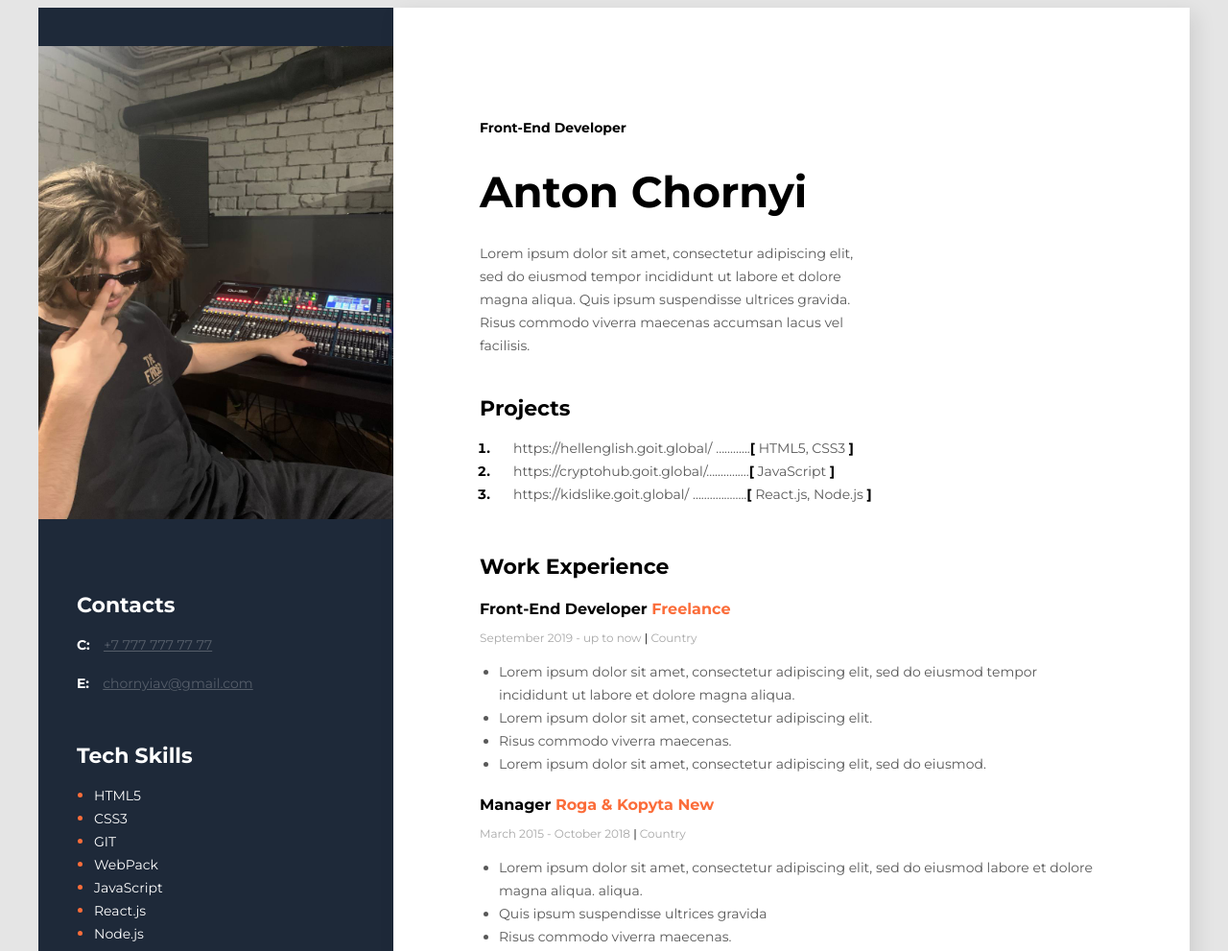
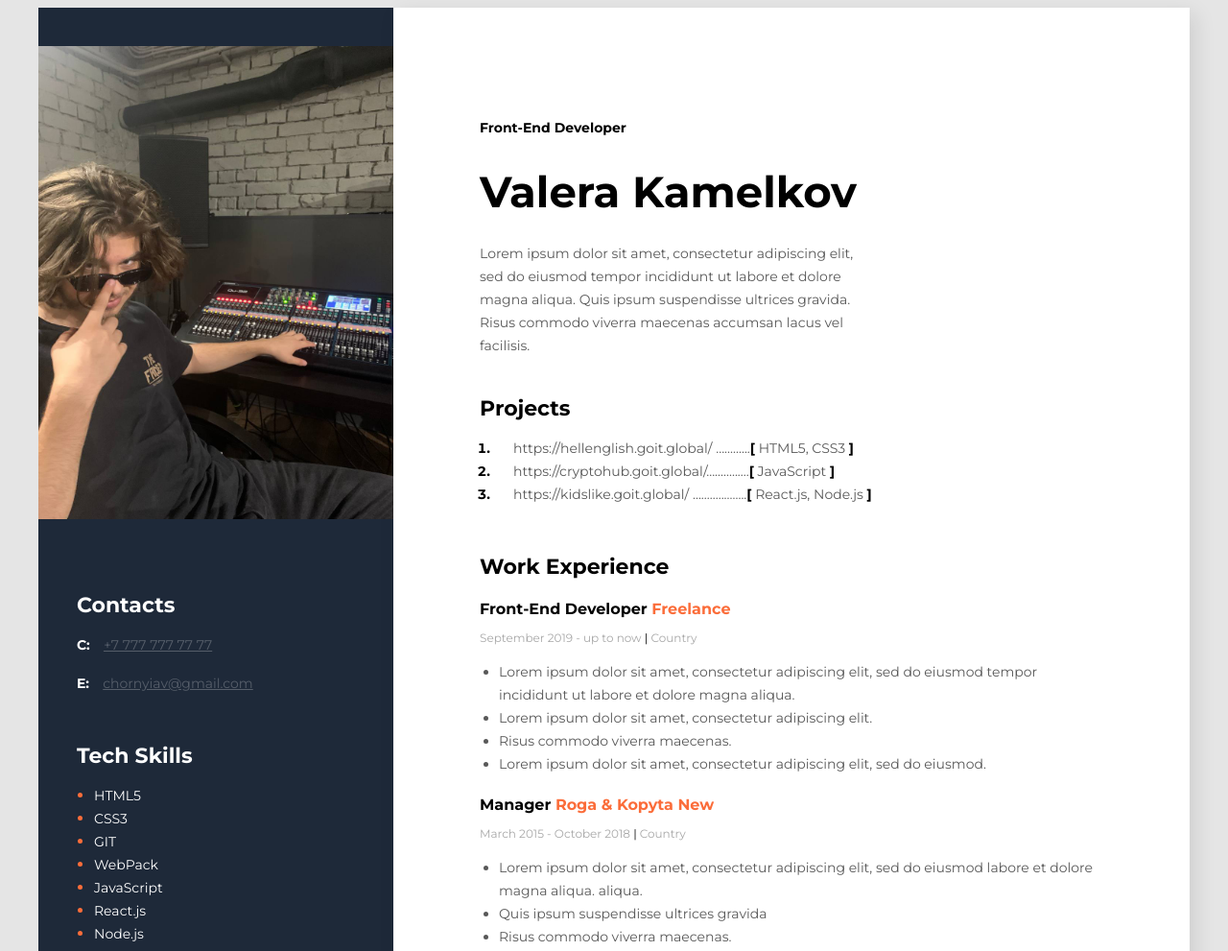
Before and after one commit to vaaleerkiin/resume, a plain HTML site: page index.html in a window 1280 px wide. Shown: the top 991 px of the page at 96% size. Drawn offline with Linux system fonts and the light colour scheme.

Commit message:
Update index.html

```diff
--- a/index.html
+++ b/index.html
@@ -21,7 +21,7 @@
         <!-- about user -->
         <div class="about-user">
           <h2 class="Front-End">Front-End Developer</h2>
-          <h1 class="name">Anton Chornyi</h1>
+          <h1 class="name">Valera Kamelkov</h1>
           <p class="about-description">
             Lorem ipsum dolor sit amet, consectetur adipiscing elit, sed do eiusmod tempor
             incididunt ut labore et dolore magna aliqua. Quis ipsum suspendisse ultrices gravida.
```
